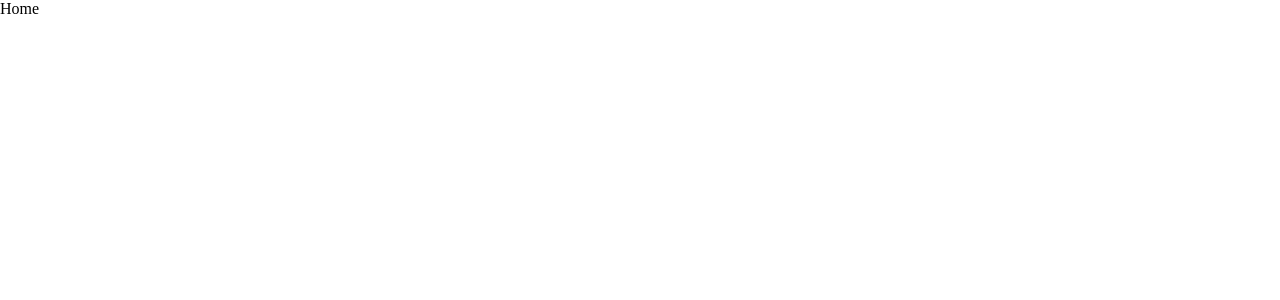
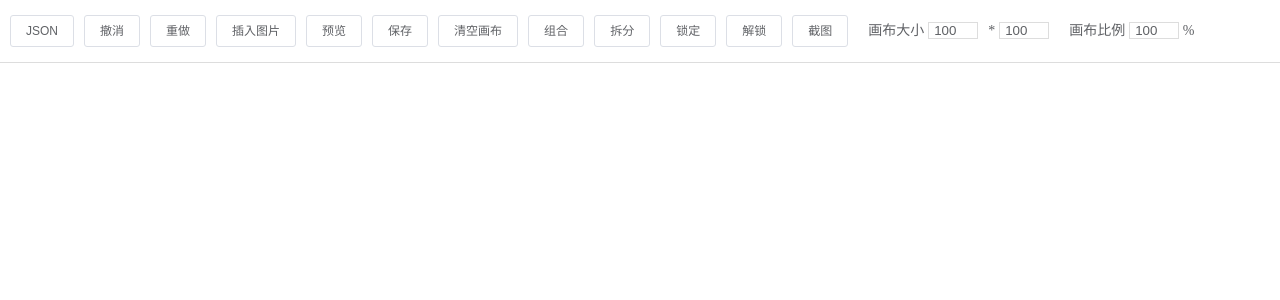
Before and after one commit to wangzhipeng666/visual-template, a Vue app: page / in a window 1280 px wide. Shown: the top 300 px of the page. Built offline with nearby package versions, Linux system fonts and the light colour scheme.

Commit message:
toolbar组件样式

```diff
--- /dev/null
+++ b/src/components/Toolbar.vue
@@ -0,0 +1,122 @@
+<template>
+  <div class="toolbar">
+    <el-button @click="console.log(111);">JSON</el-button>
+    <el-button @click="console.log(111);">撤消</el-button>
+    <el-button @click="console.log(111);">重做</el-button>
+    <label for="input" class="insert">
+        插入图片
+        <input
+            id="input"
+            type="file"
+            hidden
+            @change="console.log(111);"
+        />
+    </label>
+
+    <el-button style="margin-left: 10px;" @click="console.log(111);">预览</el-button>
+    <el-button @click="console.log(111);">保存</el-button>
+    <el-button @click="console.log(111);">清空画布</el-button>
+    <el-button @click="console.log(111);">组合</el-button>
+    <el-button
+        @click="console.log(111);"
+    >
+        拆分
+    </el-button>
+
+    <el-button @click="console.log(111);">锁定</el-button>
+    <el-button @click="console.log(111);">解锁</el-button>
+    <el-button @click="console.log(111);">截图</el-button>
+
+    <div class="canvas-config">
+        <span>画布大小</span>
+        <input v-model="canvasStyleData.width">
+        <span>*</span>
+        <input v-model="canvasStyleData.height">
+    </div>
+    <div class="canvas-config">
+        <span>画布比例</span>
+        <input v-model="scale" @input="handleScaleChange"> %
+    </div>
+  </div>
+</template>
+
+<script>
+export default {
+  data() {
+    return {
+      scale: 100,
+      canvasStyleData: {
+        width: '100',
+        height: '100',
+      },
+    };
+  },
+  methods: {
+    handleScaleChange() {
+
+    },
+  },
+};
+</script>
+
+<style lang="scss" scoped>
+.toolbar {
+    padding: 15px 10px;
+    white-space: nowrap;
+    overflow-x: auto;
+    background: #fff;
+    border-bottom: 1px solid #ddd;
+
+    .canvas-config {
+        display: inline-block;
+        margin-left: 10px;
+        font-size: 14px;
+        color: #606266;
+
+        input {
+            width: 50px;
+            margin-left: 4px;
+            outline: none;
+            padding: 0 5px;
+            border: 1px solid #ddd;
+            color: #606266;
+        }
+
+        span {
+            margin-left: 10px;
+        }
+    }
+
+    .insert {
+        display: inline-block;
+        line-height: 1;
+        white-space: nowrap;
+        cursor: pointer;
+        background: #fff;
+        border: 1px solid #dcdfe6;
+        color: #606266;
+        appearance: none;
+        text-align: center;
+        box-sizing: border-box;
+        outline: 0;
+        margin: 0;
+        transition: .1s;
+        font-weight: 500;
+        padding: 9px 15px;
+        font-size: 12px;
+        border-radius: 3px;
+        margin-left: 10px;
+
+        &:active {
+            color: #3a8ee6;
+            border-color: #3a8ee6;
+            outline: 0;
+        }
+
+        &:hover {
+            background-color: #ecf5ff;
+            color: #3a8ee6;
+        }
+    }
+}
+</style>
--- a/src/views/Home.vue
+++ b/src/views/Home.vue
@@ -1,9 +1,76 @@
 <template>
   <div class="home">
-    Home
+    <Toolbar />
   </div>
 </template>
 
-<script></script>
+<script>
+import Toolbar from '@/components/Toolbar.vue';
 
-<style lang="scss"></style>
+export default {
+  components: { Toolbar },
+};
+</script>
+
+<style lang="scss">
+.home {
+    height: 100vh;
+    background: #fff;
+
+    main {
+        height: calc(100% - 64px);
+        position: relative;
+
+        .left {
+            position: absolute;
+            height: 100%;
+            width: 200px;
+            left: 0;
+            top: 0;
+
+            & > div {
+                overflow: auto;
+
+                &:first-child {
+                    border-bottom: 1px solid #ddd;
+                }
+            }
+        }
+
+        .right {
+            position: absolute;
+            height: 100%;
+            width: 288px;
+            right: 0;
+            top: 0;
+            .el-select {
+                width: 100%;
+            }
+        }
+
+        .center {
+            margin-left: 200px;
+            margin-right: 288px;
+            background: #f5f5f5;
+            height: 100%;
+            overflow: auto;
+            padding: 20px;
+
+            .content {
+                width: 100%;
+                height: 100%;
+                overflow: auto;
+            }
+        }
+    }
+
+    .placeholder {
+        text-align: center;
+        color: #333;
+    }
+
+    .global-attr {
+        padding: 10px;
+    }
+}
+</style>
```
Also changed, not shown: src/components/HelloWorld.vue (deleted, +0 -60 lines).
